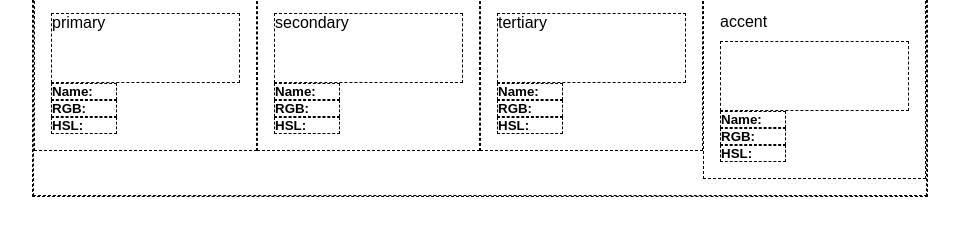
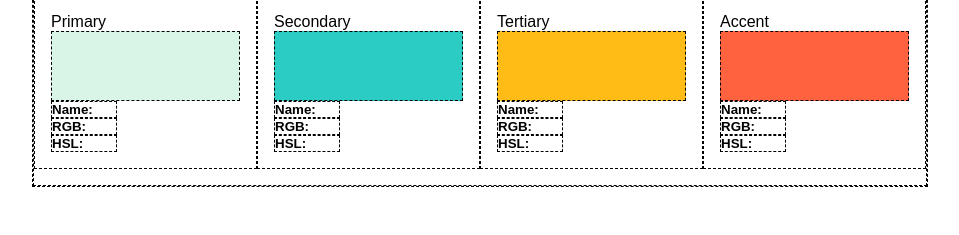
Before and after one commit to doohinkus/color-typo-guide, a plain HTML site: page index.html in a window 1280 px wide. Shown: the part 45-280 px from the top of the page, without its empty margins (160-1119 px from the left). Drawn offline with Linux system fonts and the light colour scheme; a web font is replaced by a local one.

Commit message:
complete first part of color challenge.

```diff
--- a/index.html
+++ b/index.html
@@ -10,22 +10,22 @@
       <h1>Colors</h1>
       <hr>
       <div class="row">
-        <div class="column-3">
-          <div class="color-box color-primary">
+        <div class="column-3 color-primary">
+          <div class="color-box">
           </div>
           <h3 class="name">Name:</h3>
           <h3 class="rgb">RGB:</h3>
           <h3 class="hsl">HSL:</h3>
         </div><!--end col 3-->
-        <div class="column-3">
-          <div class="color-box color-secondary">
+        <div class="column-3 color-secondary">
+          <div class="color-box">
           </div>
           <h3 class="name">Name:</h3>
           <h3 class="rgb">RGB:</h3>
           <h3 class="hsl">HSL:</h3>
         </div><!--end col 3-->
-        <div class="column-3">
-          <div class="color-box color-tertiary">
+        <div class="column-3 color-tertiary">
+          <div class="color-box">
           </div>
           <h3 class="name">Name:</h3>
           <h3 class="rgb">RGB:</h3>
--- a/scss/_mixins.scss
+++ b/scss/_mixins.scss
@@ -26,8 +26,16 @@
   @each $colorType, $colorValue in $colorNames{
     .color-#{$colorType}:before{
       content: "#{$colorType}";
-      display: block;
-      margin-bottom: 10px;
+      text-transform: capitalize;
     }
   }
 }
+
+@mixin outputColors(){
+  @each $colorType, $colorValue in $colors{
+    .color-#{$colorType} > .color-box{
+      content: "#{$colorType}";
+      background-color: $colorValue;
+    }
+  }
+}
--- a/scss/styles.scss
+++ b/scss/styles.scss
@@ -1,6 +1,9 @@
-@import "mixins";
-@import "variables";
 @import "reset";
 @import "responsive";
 @import "type";
+@import "mixins";
+@import "variables";
 @import "layout";
+
+@include outputColorNames();
+@include outputColors();
--- a/scss/variables.scss
+++ b/scss/variables.scss
@@ -1,28 +1,18 @@
 /*colors*/
-$colorPrimary: #D8F5E8;
-$colorSecondary: #2ACCC3;
-$colorTertiary: #FFBC17;
-$colorAccent: #FF623F;
-
 $colors: (
-  primary: $colorPrimary,
-  secondary: $colorPrimary,
-  tertiary: $colorPrimary,
-  accent: $colorPrimary
-);
-/*color names for output*/
-$colorPrimaryName: "Mint";
-$colorSecondaryName: "Teal";
-$colorTertiaryName: "Gold";
-$colorAccentName: "Tomato";
-
-$colorNames: (
-  primary: $colorPrimaryName,
-  secondary: $colorPrimaryName,
-  tertiary: $colorPrimaryName,
-  accent: $colorPrimaryName
+  primary: #D8F5E8,
+  secondary: #2ACCC3,
+  tertiary: #FFBC17,
+  accent: #FF623F
 );
 
+/*color names for output*/
+$colorNames: (
+  primary: "Mint",
+  secondary: "Teal",
+  tertiary: "Gold",
+  accent: "Tomato"
+);
 
 
 $gridCols: 12;
@@ -49,5 +39,3 @@ $breakpointMedium: 50em;
     clear:both;
   }
 }
-
-@include outputColorNames ();
```
Also changed, not shown: css/styles.css, css/variables.css, 3 other files.
